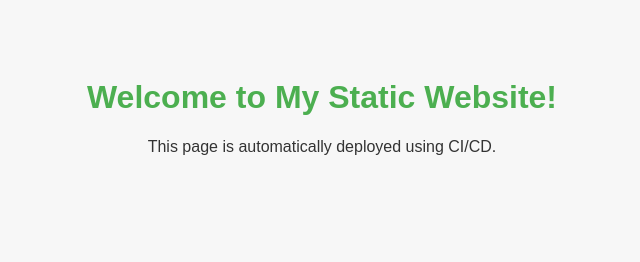
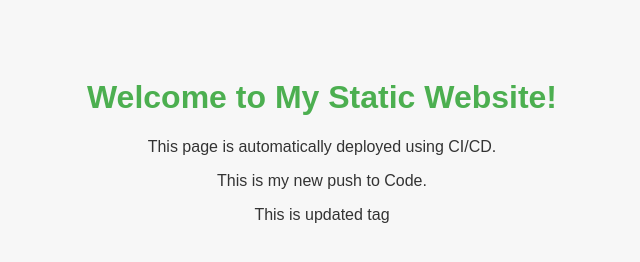
Before and after one commit to EngineerMuhammadKhalid/ci-cd-test, a plain HTML site: page index.html in a window 1280 px wide. Shown: the whole page, without its empty margins (318-958 px from the left). Drawn offline with Linux system fonts and the light colour scheme.

Commit message:
Update index.html content

```diff
--- a/index.html
+++ b/index.html
@@ -20,5 +20,7 @@
 <body>
     <h1>Welcome to My Static Website!</h1>
     <p>This page is automatically deployed using CI/CD.</p>
+    <p>This is my new push to Code.</p>
+    <p>This is updated tag</p>
 </body>
 </html>
```
Also changed, not shown: 1 other file.
